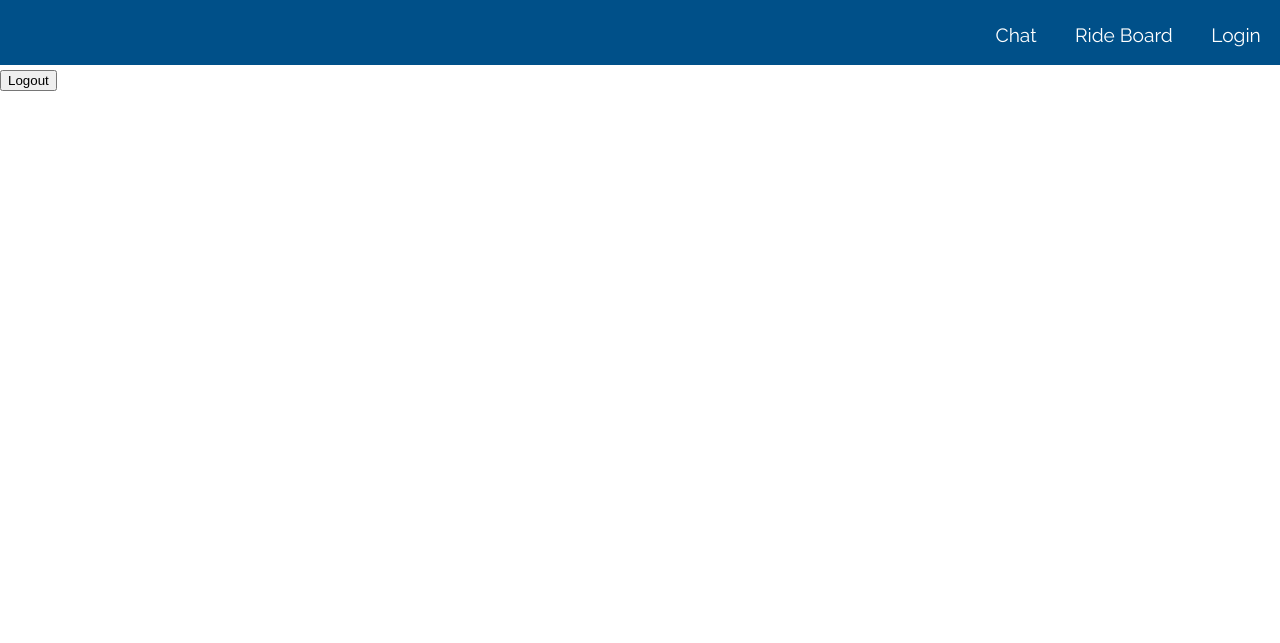
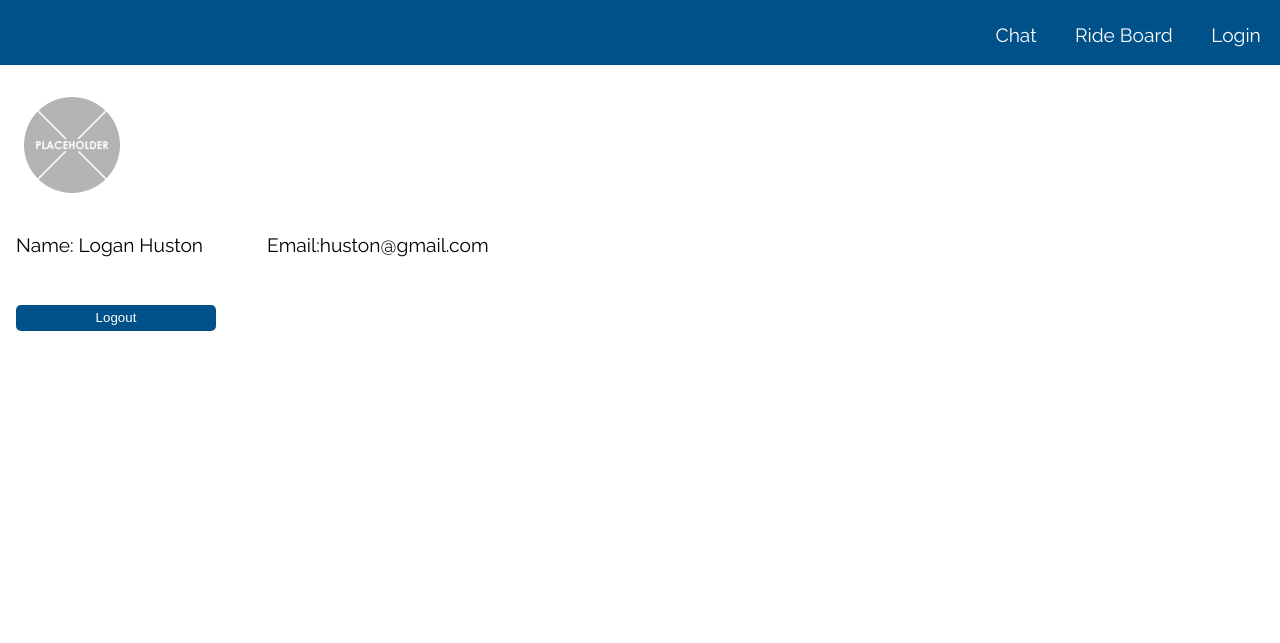
Before and after one commit to blissfulsaint/icarpool, a website built with Vite: page src/account/index.html in a window 1280 px wide. Shown: the part 73-716 px from the top of the page. Built offline with nearby package versions, Linux system fonts and the light colour scheme; files whose address does not match are found by name.

Commit message:
added style to acount page

```diff
--- a/src/account/index.html
+++ b/src/account/index.html
@@ -12,7 +12,14 @@
     <header></header>
     <nav></nav>
     <main>
-        <button id="logoutBtn">Logout</button>
+        <div id="account">
+            <img class="profile-img" src="../public/images/placeholder.png" alt="profile-img">
+            <div id="user-info">
+                <p class="user-info-item">Name: <span>Logan Huston</span></p>
+                <p class="user-info-item">Email:<span>huston@gmail.com</span></p>
+            </div>
+            <button id="logoutBtn">Logout</button>
+        </div>
     </main>
     <footer></footer>
 </body>
--- /dev/null
+++ b/src/sass/block/_account.scss
@@ -0,0 +1,49 @@
+@import "../composition/theme";
+
+main {
+    #account {
+        padding: 1em;
+        h2{
+            font-size: 2em;
+        }
+        & .profile-img {
+            width: 6em;
+            margin-top: 1em;
+        }
+        p {
+            margin: 1.5em 0;
+        }
+
+        #user-info{
+            display: flex;
+            gap: 0 4em;
+            flex-wrap: wrap;
+        }
+        .user-info-item {
+            min-width: 125px;
+        }
+
+          button {
+            margin: 1.5em 0;
+            width: 15em;
+            height: 2em;
+            border: none;
+            color: white;
+            background-color: $primary-color;
+            border-radius: 5px;
+        }
+
+        @media (min-width: 600px) {
+        }
+    }
+}
+
+.dark {
+    main {
+        color: white;
+    }
+
+    .card{
+        box-shadow: 0 0 1em gray;
+        }
+    }
--- a/src/sass/style.scss
+++ b/src/sass/style.scss
@@ -12,3 +12,4 @@
 @import "block/form.scss";
 @import "block/body.scss";
 @import "block/modal.scss";
+@import "block/account.scss";
--- a/src/scripts/login.js
+++ b/src/scripts/login.js
@@ -9,7 +9,7 @@ loginButton.addEventListener("click", async (e) => {
 
     async function authenticateUser(email, password) {
         try {
-            const response = await fetch("http://localhost:3000/users");
+            const response = await fetch("https://icarpool-api.onrender.com/users");
             console.log(response);
             if (!response.ok) {
                 throw new Error("Failed to fetch user data");
```
Also changed, not shown: src/css/style.css, 1 other file.
